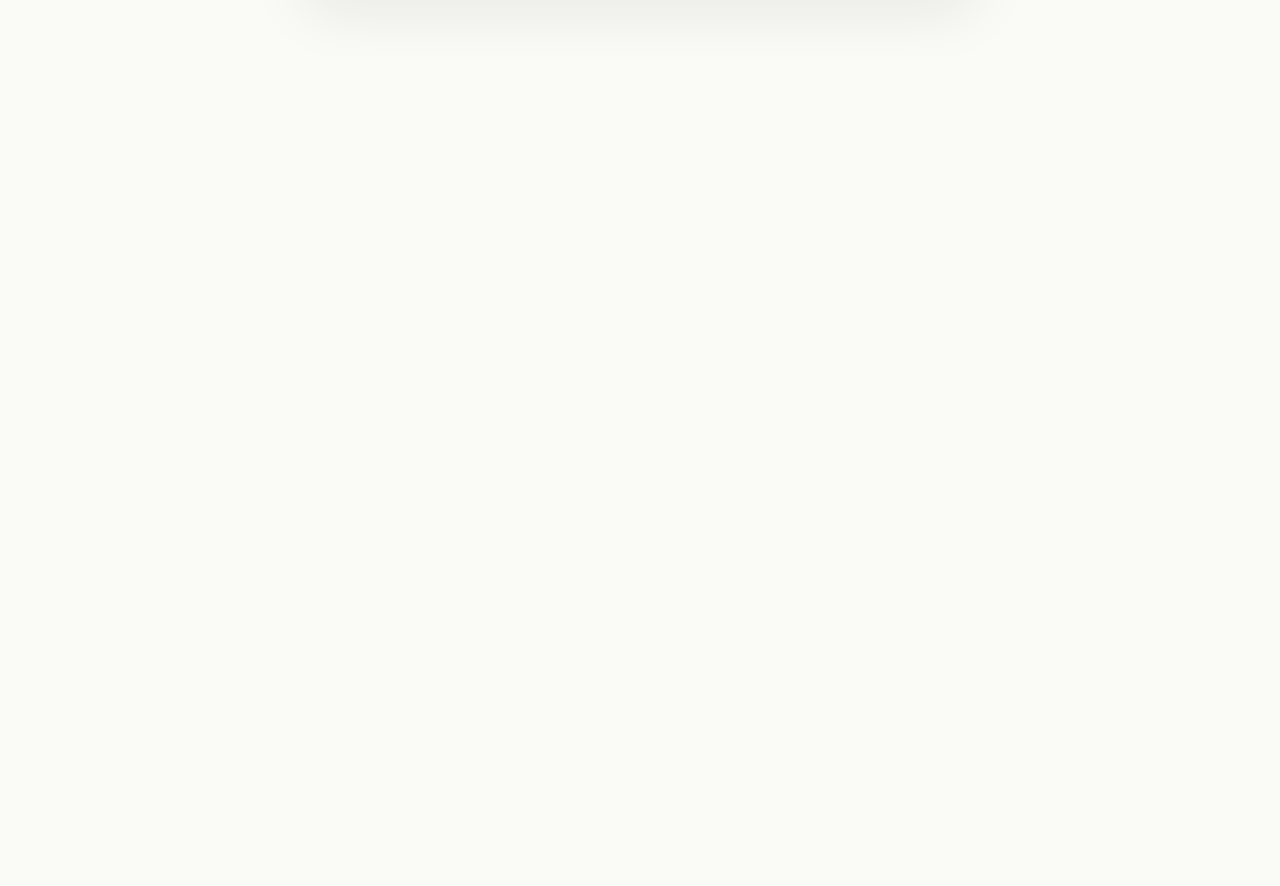
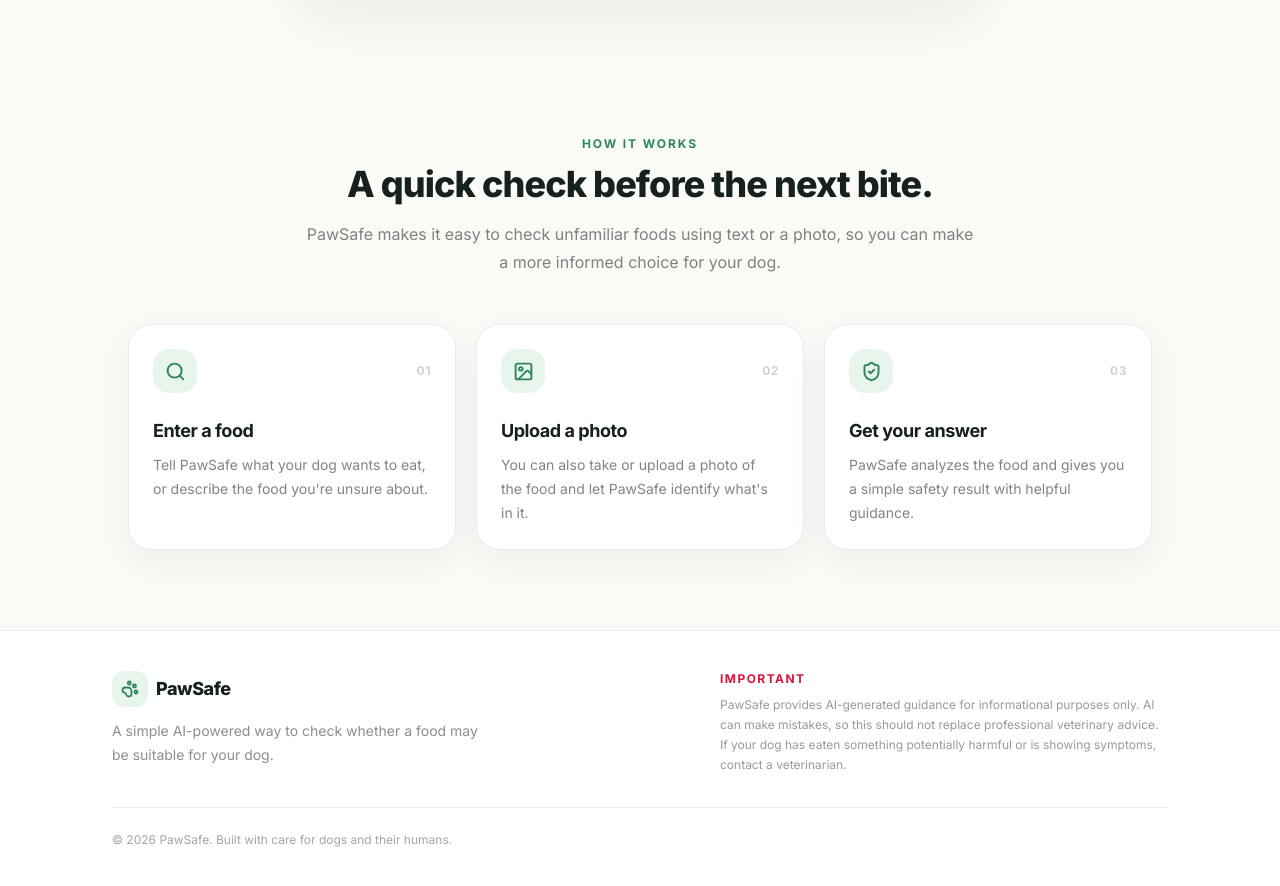
Before and after one commit to PaulEmmanuel8888/PawSafe, a React (Vite) app in the folder frontend/: page / in a window 1280 px wide. Shown: the part 840-1726 px from the top of the page. Before the commit the page ends 896 px from the top, so only its background shows below. Built offline with nearby package versions, Linux system fonts and the light colour scheme.

Commit message:
Create HowItWorks and footer components

```diff
--- a/frontend/src/App.jsx
+++ b/frontend/src/App.jsx
@@ -2,6 +2,8 @@ import Navbar from "./components/Navbar";
 import Hero from "./components/Hero";
 import FoodChecker from "./components/FoodChecker";
 import ResultCard from "./components/ResultCard";
+import HowItWorks from "./components/HowItWorks";
+import Footer from "./components/Footer";
 import { useState } from "react";
 
 function App() {
@@ -25,11 +27,13 @@ function App() {
             <Hero />
 
             <FoodChecker onResult={handleResult} />
+            <HowItWorks />
           </>
         )}
 
         {result && <ResultCard result={result} onReset={handleReset} />}
       </main>
+      <Footer />
     </div>
   );
 }
--- a/frontend/src/components/Footer.jsx
+++ b/frontend/src/components/Footer.jsx
@@ -1,5 +1,51 @@
-const Footer = () => {
-  return <div>Footer</div>;
-};
+import { PawPrint } from "lucide-react";
+
+function Footer() {
+  return (
+    <footer className="border-t border-[#17211B]/8 bg-white">
+      <div className="mx-auto max-w-6xl px-5 py-10 sm:px-8 lg:px-12">
+        <div className="flex flex-col gap-7 sm:flex-row sm:items-start sm:justify-between">
+          <div className="max-w-sm">
+            <div className="flex items-center gap-2">
+              <div className="flex h-9 w-9 items-center justify-center rounded-xl bg-[#E8F5ED] text-[#2F855A]">
+                <PawPrint size={18} strokeWidth={2.4} />
+              </div>
+
+              <span className="text-lg font-extrabold tracking-tight text-[#17211B]">
+                PawSafe
+              </span>
+            </div>
+
+            <p className="mt-3 text-sm leading-6 text-[#17211B]/50">
+              A simple AI-powered way to check whether a food may be suitable
+              for your dog.
+            </p>
+          </div>
+
+          <div className="max-w-md">
+            <p className="text-xs font-bold uppercase tracking-[0.12em] text-[crimson]">
+              Important
+            </p>
+
+            <p className="mt-2 text-xs leading-5 text-[#17211B]/45">
+              PawSafe provides AI-generated guidance for informational purposes
+              only. AI can make mistakes, so this should not replace
+              professional veterinary advice. If your dog has eaten something
+              potentially harmful or is showing symptoms, contact a
+              veterinarian.
+            </p>
+          </div>
+        </div>
+
+        <div className="mt-8 border-t border-[#17211B]/8 pt-6">
+          <p className="text-xs text-[#17211B]/40">
+            © {new Date().getFullYear()} PawSafe. Built with care for dogs and
+            their humans.
+          </p>
+        </div>
+      </div>
+    </footer>
+  );
+}
 
 export default Footer;
--- a/frontend/src/components/HowItWorks.jsx
+++ b/frontend/src/components/HowItWorks.jsx
@@ -1,5 +1,81 @@
-const HowItWorks = () => {
-  return <div>HowItWorks</div>;
-};
+import { Image, Search, ShieldCheck } from "lucide-react";
+
+const steps = [
+  {
+    number: "01",
+    icon: Search,
+    title: "Enter a food",
+    description:
+      "Tell PawSafe what your dog wants to eat, or describe the food you're unsure about.",
+  },
+  {
+    number: "02",
+    icon: Image,
+    title: "Upload a photo",
+    description:
+      "You can also take or upload a photo of the food and let PawSafe identify what's in it.",
+  },
+  {
+    number: "03",
+    icon: ShieldCheck,
+    title: "Get your answer",
+    description:
+      "PawSafe analyzes the food and gives you a simple safety result with helpful guidance.",
+  },
+];
+
+function HowItWorks() {
+  return (
+    <section className="px-5 py-16 sm:px-8 sm:py-20 lg:px-12">
+      <div className="mx-auto max-w-5xl">
+        <div className="mx-auto max-w-2xl text-center">
+          <p className="text-xs font-bold uppercase tracking-[0.16em] text-[#2F855A]">
+            How it works
+          </p>
+
+          <h2 className="mt-3 text-3xl font-extrabold tracking-tight text-[#17211B] sm:text-4xl">
+            A quick check before the next bite.
+          </h2>
+
+          <p className="mt-4 text-sm leading-7 text-[#17211B]/55 sm:text-base">
+            PawSafe makes it easy to check unfamiliar foods using text or a
+            photo, so you can make a more informed choice for your dog.
+          </p>
+        </div>
+
+        <div className="mt-12 grid gap-5 md:grid-cols-3">
+          {steps.map((step) => {
+            const Icon = step.icon;
+
+            return (
+              <div
+                key={step.number}
+                className="relative rounded-3xl border border-[#17211B]/8 bg-white p-6 shadow-[0_12px_40px_rgba(23,33,27,0.05)]"
+              >
+                <div className="flex items-center justify-between">
+                  <div className="flex h-11 w-11 items-center justify-center rounded-2xl bg-[#E8F5ED] text-[#2F855A]">
+                    <Icon size={21} strokeWidth={2.2} />
+                  </div>
+
+                  <span className="text-xs font-bold tracking-wider text-[#17211B]/20">
+                    {step.number}
+                  </span>
+                </div>
+
+                <h3 className="mt-6 text-lg font-bold tracking-tight text-[#17211B]">
+                  {step.title}
+                </h3>
+
+                <p className="mt-2 text-sm leading-6 text-[#17211B]/55">
+                  {step.description}
+                </p>
+              </div>
+            );
+          })}
+        </div>
+      </div>
+    </section>
+  );
+}
 
 export default HowItWorks;
--- a/frontend/src/components/ResultCard.jsx
+++ b/frontend/src/components/ResultCard.jsx
@@ -71,33 +71,59 @@ function ResultCard({ result, onReset }) {
           </div>
 
           <div className="p-6 sm:p-7">
-            <p className="text-sm font-semibold uppercase tracking-wider text-[#17211B]/40">
-              Food checked
-            </p>
-
-            <h3 className="mt-1 text-2xl font-bold capitalize tracking-tight text-[#17211B]">
-              {result.food}
-            </h3>
-
-            <p className="mt-5 text-sm leading-7 text-[#17211B]/65 sm:text-base">
+            <p className="text-sm leading-7 text-[#17211B]/65 sm:text-base">
               {result.summary}
             </p>
 
-            {result.reasons?.length > 0 && (
+            {result.foods?.length > 0 && (
               <div className="mt-7">
-                <h4 className="text-sm font-bold text-[#17211B]">Why?</h4>
+                <h4 className="text-sm font-bold text-[#17211B]">
+                  Foods we found
+                </h4>
 
-                <ul className="mt-3 space-y-2">
-                  {result.reasons.map((reason, index) => (
-                    <li
-                      key={index}
-                      className="flex gap-3 text-sm leading-6 text-[#17211B]/60"
-                    >
-                      <span className="mt-2 h-1.5 w-1.5 shrink-0 rounded-full bg-[#2F855A]" />
-                      {reason}
-                    </li>
-                  ))}
-                </ul>
+                <div className="mt-3 space-y-3">
+                  {result.foods.map((food, index) => {
+                    const foodConfig =
+                      verdictConfig[food.verdict] || verdictConfig.unknown;
+
+                    const FoodIcon = foodConfig.icon;
+
+                    return (
+                      <div
+                        key={index}
+                        className="rounded-2xl border border-[#17211B]/8 bg-[#FAFAF7] p-4"
+                      >
+                        <div className="flex items-start gap-3">
+                          <div
+                            className={`mt-0.5 flex h-9 w-9 shrink-0 items-center justify-center rounded-xl ${foodConfig.iconContainer}`}
+                          >
+                            <FoodIcon size={18} strokeWidth={2.4} />
+                          </div>
+
+                          <div className="min-w-0">
+                            <div className="flex flex-wrap items-center gap-x-2 gap-y-1">
+                              <h5 className="font-bold capitalize text-[#17211B]">
+                                {food.name}
+                              </h5>
+
+                              <span
+                                className={`text-xs font-semibold ${foodConfig.text}`}
+                              >
+                                {foodConfig.label}
+                              </span>
+                            </div>
+
+                            {food.reason && (
+                              <p className="mt-1.5 text-sm leading-6 text-[#17211B]/60">
+                                {food.reason}
+                              </p>
+                            )}
+                          </div>
+                        </div>
+                      </div>
+                    );
+                  })}
+                </div>
               </div>
             )}
 
```
